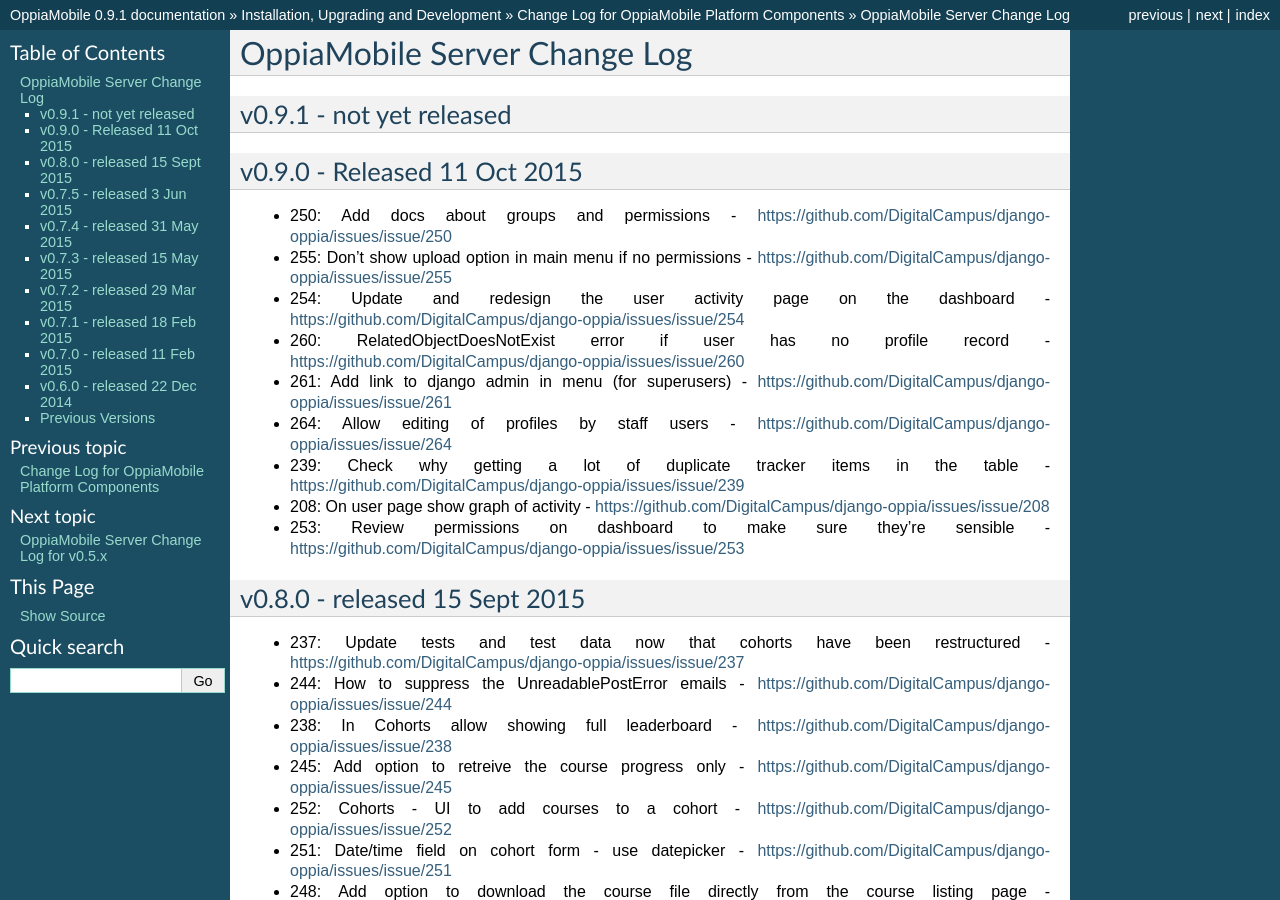
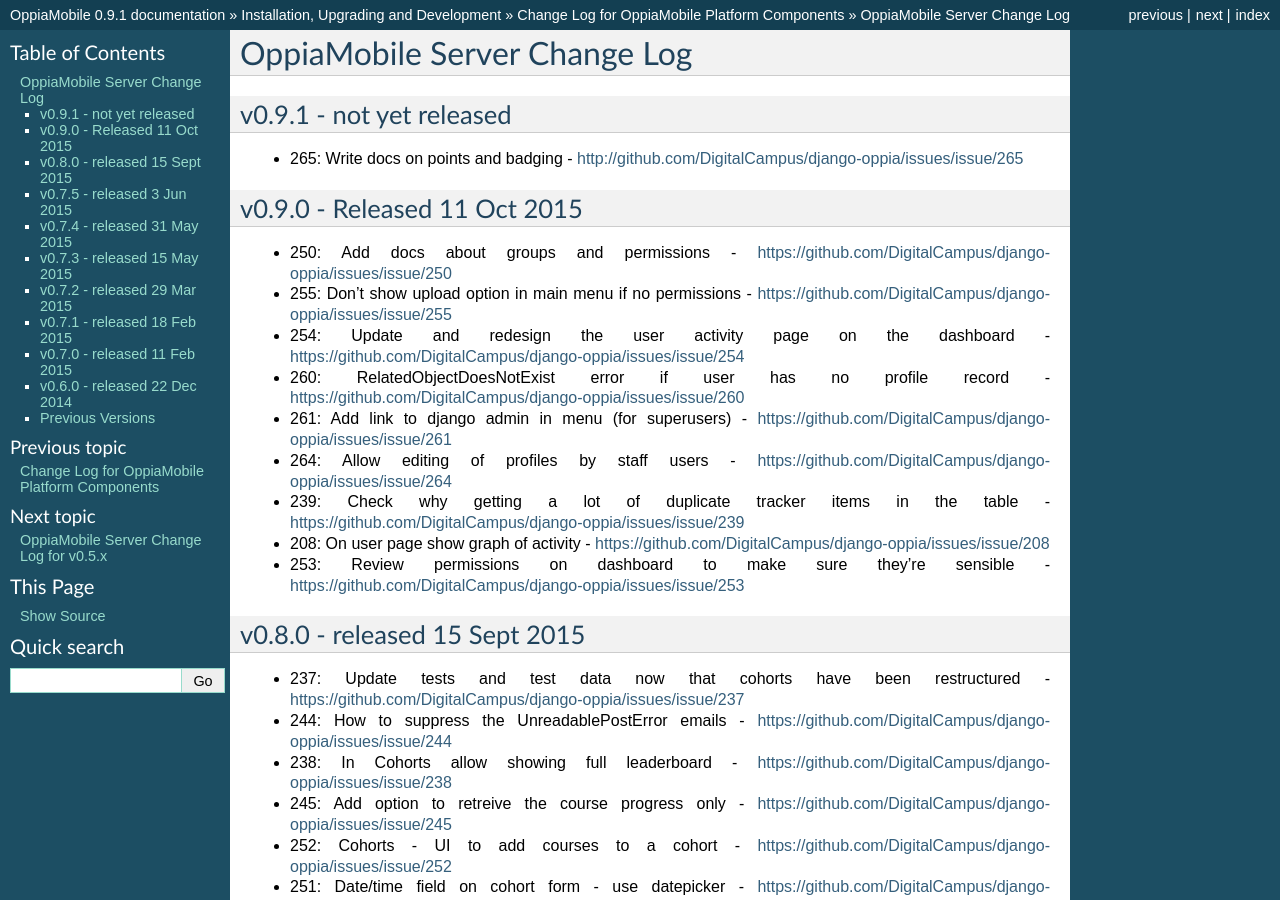
Before and after one commit to DigitalCampus/django-oppia, a Sphinx documentation site: the page built from docs/dev/changelog_server.rst, in a window 1280 px wide and 900 px high. Built offline with Sphinx 7.4.7, drawn with Linux system fonts in a browser that asks for light colours; the version number is read from the project's files by our own code.

Commit message:
265: Write docs on points and badging
Task-Url: http://github.com/DigitalCampus/django-oppia/issues/issue/265

```diff
--- a/docs/dev/changelog_server.rst
+++ b/docs/dev/changelog_server.rst
@@ -6,6 +6,7 @@
 v0.9.1 -  not yet released
 --------------------------------
 
+* 265: Write docs on points and badging - http://github.com/DigitalCampus/django-oppia/issues/issue/265
 
 .. _serverv0.9.0:
 
```
